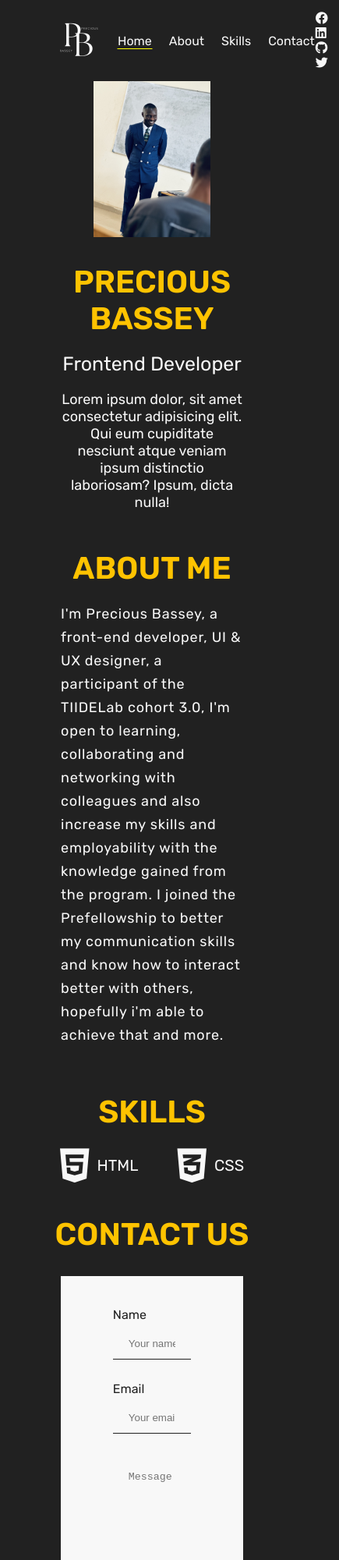
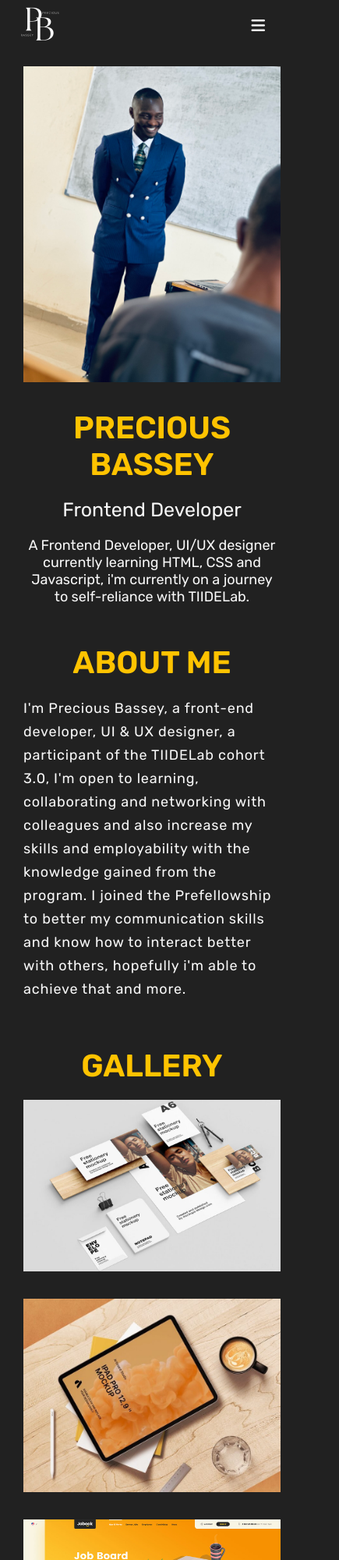
Before and after one commit to mrrpablo/css-project-2, a plain HTML site: page index.html in a window 390 px wide. Shown: the top 2000 px of the page at 78% size, 435 px wide, since content can reach past the window. Drawn offline with Linux system fonts and the light colour scheme.

Commit message:
made the page responsive with gallery & position

```diff
--- a/index.html
+++ b/index.html
@@ -17,30 +17,47 @@
         <nav>
             <ul>
                 <li class="active">Home</li>
-                <li>About</li>
-                <li>Skills</li>
-                <li>Contact</li>
+                <li id="#about">About</li>
+                <li id="#skills">Skills</li>
+                <li id="#contact">Contact</li>
             </ul>
         </nav>
         <div class="socials">
-            <i class="fa-brands fa-facebook"></i>
-            <i class="fa-brands fa-linkedin"></i>
-            <i class="fa-brands fa-github"></i>
-            <i class="fa-brands fa-twitter"></i>
+            <a href="#"><i class="fa-brands fa-facebook"></i></a>
+            <a href="https://www.linkedin.com/feed/"><i class="fa-brands fa-linkedin"></i></a>
+            <a href="https://github.com/"><i class="fa-brands fa-github"></i></a>
+            <a href="https://twitter.com/home"><i class="fa-brands fa-twitter"></i></a>
+
+        </div>
+        <div class="hamburger">
+            <i class="fa-solid fa-bars"></i>
         </div>
     </header>
 
     <div class="container">
         <div class="home">
-            <img src="./images/image 32.png" alt="">
+            <img src="./images/IMG_1988.jpeg" alt="">
             <h1>Precious Bassey</h1>
             <span>Frontend Developer</span>
-            <p>Lorem ipsum dolor, sit amet consectetur adipisicing elit. Qui eum cupiditate nesciunt atque veniam ipsum distinctio laboriosam? Ipsum, dicta nulla!</p>
+            <p>A Frontend Developer, UI/UX designer currently learning HTML, CSS and Javascript, i'm currently on a journey to self-reliance with TIIDELab.</p>
         </div>
 
         <div class="about">
             <h1>About Me</h1>
             <p>I'm Precious Bassey, a front-end developer, UI & UX designer, a participant of the TIIDELab cohort 3.0, I'm open to learning, collaborating and networking with colleagues and also increase my skills and employability with the knowledge gained from the program. I joined the Prefellowship to better my communication skills and know how to interact better with others, hopefully i'm able to achieve that and more.</p>
+
+            <h1>Gallery</h1>
+            <div class="gallery">
+                <div class="left">
+                    <img src="./images/Free-Stationery-Mockup-psd-960x640.jpg" alt="">
+                </div>
+                <div class="center">
+                    <img src="./images/iPad+12.9+On+The+Desk+Mockup+Template.jpg" alt="">
+                </div>
+                <div class="right">
+                    <img src="./images/20_website-mockups.jpg" alt="">
+                </div>
+            </div>
         </div>
 
         <div class="skill">
@@ -64,11 +81,11 @@
                 <form action="" class="form-container">
                     <div class="form-details">
                         <label for="">Name</label>
-                        <input type="text" placeholder="Your name">
+                        <input type="text" placeholder="Your name" required>
                     </div>
                     <div class="form-details">
                         <label for="">Email</label>
-                        <input type="text" placeholder="Your email">
+                        <input type="text" placeholder="Your email" required>
                     </div>
                     <div class="form-details">
                         <textarea cols="30" rows="10" placeholder="Message"></textarea>
@@ -77,6 +94,27 @@
                 </form>
             </div>
         </div>
+
+    </div>
+    <footer>
+        <div class="logo">
+            <img src="./images/Black Minimalist M Initials Letter Name Logo 1.png" alt="">
+        </div>
+        <div class="address">
+            <p>Airport rd Junction,
+                Irhirhi, Benin City
+            </p>
+        </div>
+        <div class="socials">
+            <a href="#"><i class="fa-brands fa-facebook"></i></a>
+            <a href="https://www.linkedin.com/feed/"><i class="fa-brands fa-linkedin"></i></a>
+            <a href="https://github.com/"><i class="fa-brands fa-github"></i></a>
+            <a href="https://twitter.com/home"><i class="fa-brands fa-twitter"></i></a>
+
+        </div>
+    </footer>
+    <div class="copy">
+        <p>&copy; Retrooo 2023.</p>
     </div>
 </body>
 </html>
--- a/style.css
+++ b/style.css
@@ -4,6 +4,9 @@
     margin: 0;
     padding: 0;
     box-sizing: border-box;
+    text-decoration: none;
+    font-size: 20px;
+
 }
 
 body{
@@ -12,6 +15,9 @@ body{
     color: #f8f8f8;
 }
 
+a{
+    color: #f8f8f8;
+}
 
 header{
     display: flex;
@@ -19,6 +25,10 @@ header{
     justify-content: space-between;
     margin: 0 auto;
     padding: 0 50px;
+    position: fixed;
+    width: 100%;
+    background: #212121;
+    margin-top: -70px;
 }
 
 nav ul{
@@ -47,6 +57,11 @@ nav li:hover{
 .socials i{
     width: 30px;
     cursor: pointer;
+    flex: 30%;
+}
+
+.hamburger{
+    display: none;
 }
 
 /* home */
@@ -54,10 +69,13 @@ nav li:hover{
     text-align: center;
     margin: auto;
     width: 60%;
+    margin-top: 50px;
 }
 
 .home img{
     margin-bottom: 30px;
+    width: 400px;
+    max-width: 100%;
 }
 
 /* h1 */
@@ -181,3 +199,108 @@ textarea{
     color: #212121;
     transition: 0.5s;
 }
+
+/* gallery */
+
+.gallery img{
+    max-width: 100%;
+}
+
+.gallery{
+    display: flex;
+    justify-content: space-between;
+    align-items: center;
+    gap: 30px;
+    margin-bottom: 30px;
+}
+
+.left, .center, .right{
+    flex: 30%;
+}
+
+.left:hover{
+    opacity: .5;
+    transform: scale(2);
+    transition: ease-in-out 2000ms;
+}
+.center:hover{
+    opacity: .5;
+    transform: scale(2);
+    transition: ease-in-out 2000ms;
+}
+.right:hover{
+    opacity: .5;
+    transform: scale(2);
+    transition: ease-in-out 2000ms;
+}
+
+footer{
+    display: flex;
+    align-items: center;
+    justify-content: space-between;
+    padding: 0 50px;
+}
+
+.copy{
+    text-align: center;
+}
+
+
+@media (min-width: 320px) and (max-width: 780px) {
+    .gallery{
+        flex-direction: column;
+    }
+
+    nav ul,
+    .socials{
+        display: none;
+    }
+
+    .hamburger{
+        display: block;
+    }
+
+    .logo{
+        margin-left: -50px;
+    }
+
+    .home{
+        width: 100%;
+        padding: 0px 30px;
+    }
+
+    .about{
+        width: 100%;
+        padding: 0px 30px;
+    }
+
+    .contact{
+        width: 80%;
+        padding: 0px 30px;
+    }
+
+    .form-container{
+        width: 100%;
+    }
+
+    footer{
+        flex-direction: column;
+    }
+
+    footer .logo{
+        margin-left: 5px;
+    }
+
+    footer .socials{
+        display: block;
+    }
+
+    footer p{
+        text-align: center;
+        margin-bottom: 30px;
+    }
+
+    .copy{
+        margin-top: 30px;
+    }
+}
```
Also changed, not shown: images/20_website-mockups.jpg (added), images/Free-Stationery-Mockup-psd-960x640.jpg (added), images/iPad+12.9+On+The+Desk+Mockup+Template.jpg (added).
